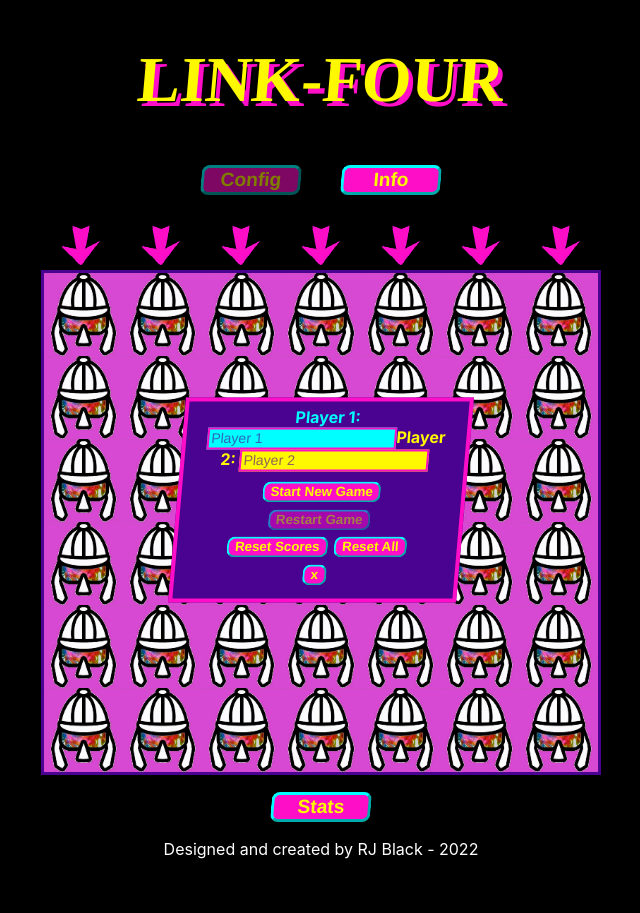
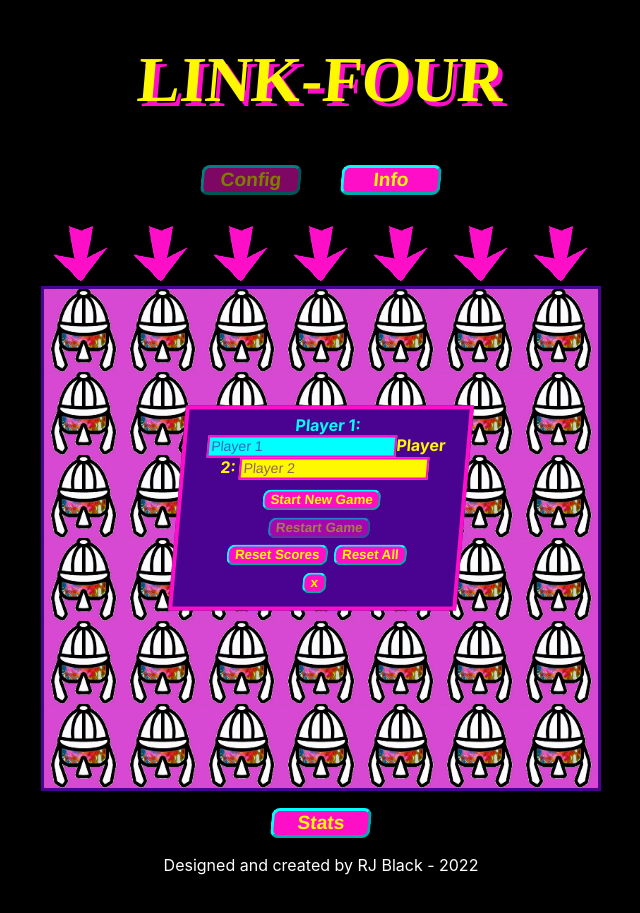
Before and after one commit to tubez7/link-four-react, a React (Create React App) app: page / in a window 1280 px wide. Shown: the whole page, without its empty margins (319-959 px from the left). Built offline with nearby package versions, Linux system fonts and the light colour scheme.

Commit message:
fix icon resize css

```diff
--- a/src/App.css
+++ b/src/App.css
@@ -207,9 +207,11 @@ input[type="text"] {
   cursor: url(images/28x28yellow.png), pointer;
 }
 
-.column-icon {
-  width: 50%;
-  height: 100%;
+@media screen and (max-width: 406px) {
+  .column-icon {
+    width: 50%;
+    height: 100%;
+  }
 }
 
 /* CSS RULES TO SWITCH THE IMAGE TO BE DISPLAYED OVER THE COLUMN WHEN MOUSE HOVERS*/
```
